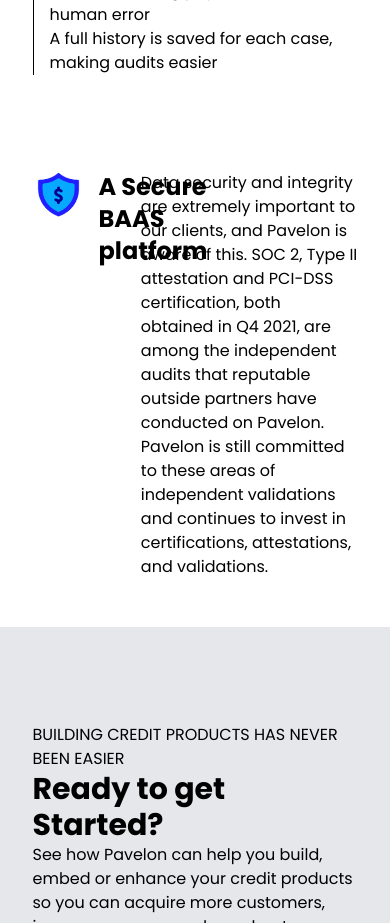
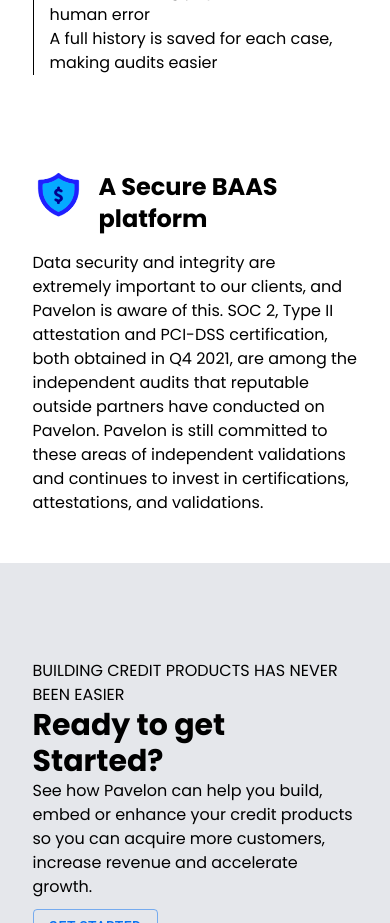
Before and after one commit to EllisOtoo/pavelonv2, a Next.js app: page /baas in a window 390 px wide. Shown: the part 4200-5123 px from the top of the page. Built offline with nearby package versions, Linux system fonts and the light colour scheme.

Commit message:
UI Updates to bass secure section

```diff
--- a/pages/baas.tsx
+++ b/pages/baas.tsx
@@ -139,12 +139,12 @@
           <li>A full history is saved for each case, making audits easier</li>
         </ul>
       </BaasBasicSection>
-      <div className="flex w-10/12 m-auto py-12">
-        <div className="flex w-4/12 items-start gap-x-4">
+      <div className="flex w-10/12 m-auto flex-col gap-y-4 md:flex-row py-12">
+        <div className="flex full md:w-4/12 items-start gap-x-4">
           <Image src="/guard.png" alt="" width={50} height={50} />
           <p className="font-black text-2xl">A Secure BAAS platform</p>
         </div>
-        <div className="w-8/12">
+        <div className="w-full md:w-8/12">
           <p>
             Data security and integrity are extremely important to our clients,
             and Pavelon is aware of this. SOC 2, Type II attestation and PCI-DSS
```
